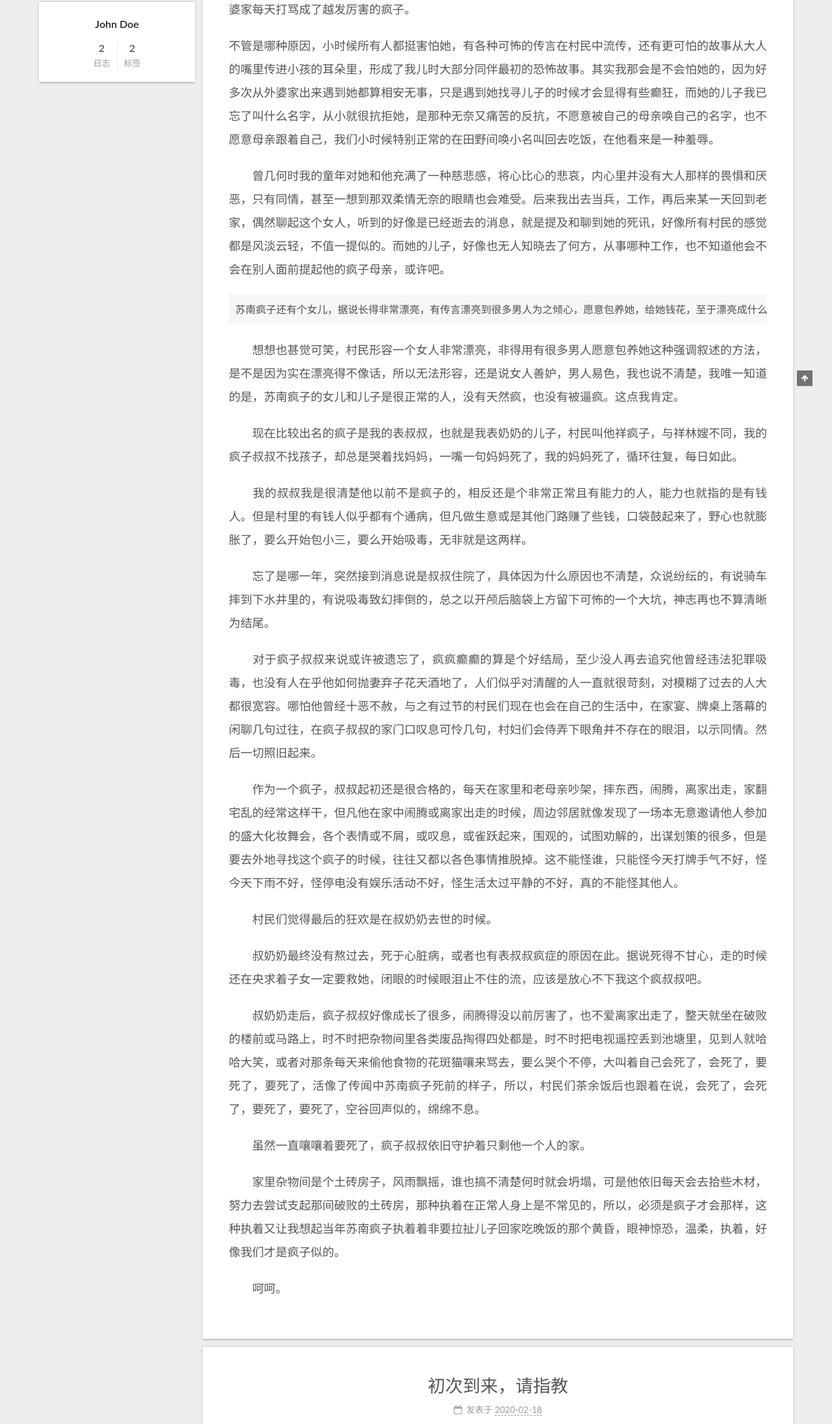
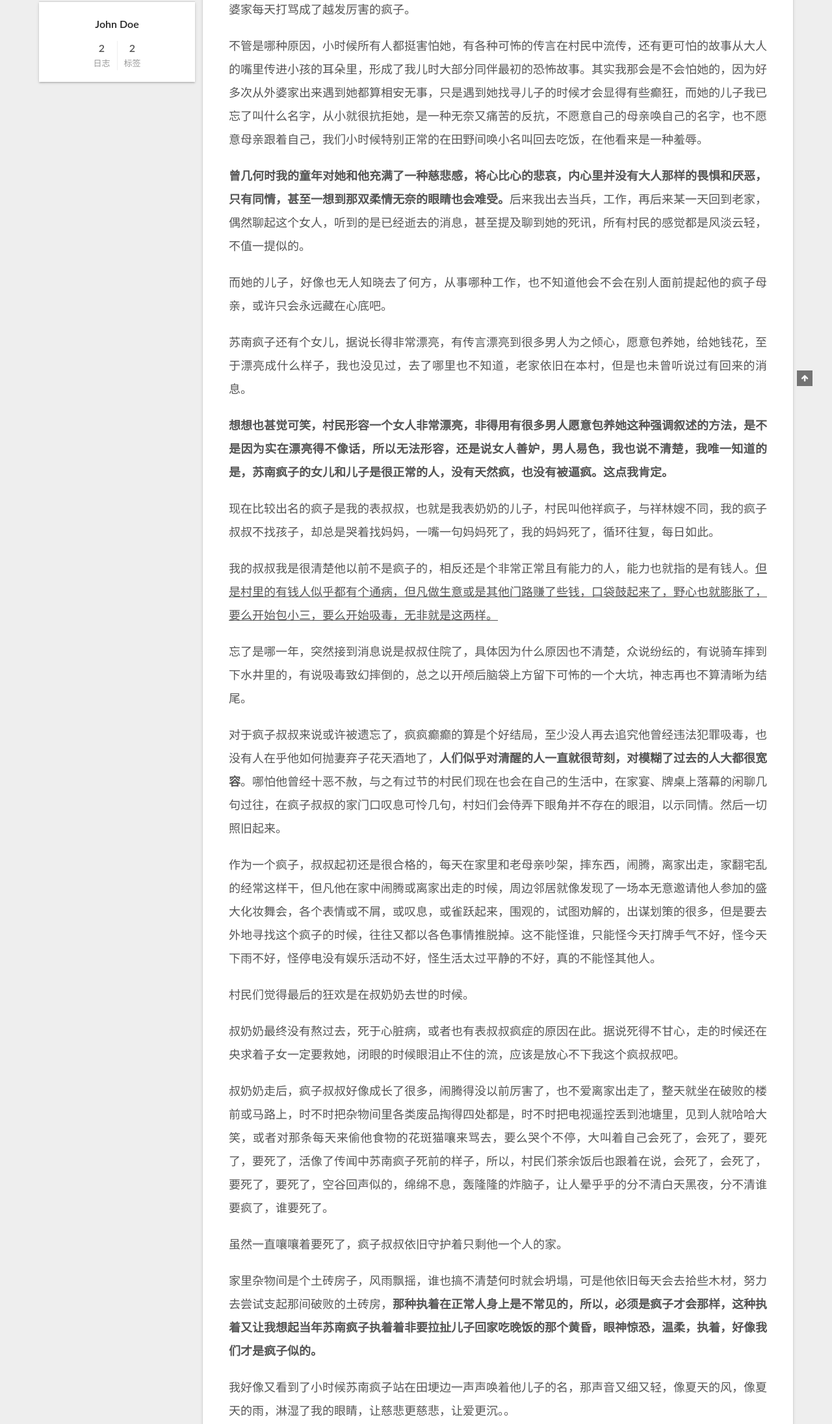
Before and after one commit to Ssc-180/Ssc-180.github.io, a plain HTML site: page index.html in a window 1280 px wide. Shown: the part 306-2497 px from the top of the page at 65% size. Drawn offline with Linux system fonts and the light colour scheme.

Commit message:
Site updated: 2020-02-18 19:13:21

```diff
--- a/css/main.css
+++ b/css/main.css
@@ -1153,7 +1153,7 @@ pre .javascript .function {
 }
 .links-of-author a::before,
 .links-of-author span.exturl::before {
-  background: #b1c8d0;
+  background: #4ea344;
   border-radius: 50%;
   content: ' ';
   display: inline-block;
--- a/index.html
+++ b/index.html
@@ -201,7 +201,7 @@
               <span class="post-meta-item-text">发表于</span>
 
 
-              <time title="创建时间：2020-02-18 16:30:20 / 修改时间：18:52:05" itemprop="dateCreated datePublished" datetime="2020-02-18T16:30:20+08:00">2020-02-18</time>
+              <time title="创建时间：2020-02-18 16:30:20 / 修改时间：19:12:48" itemprop="dateCreated datePublished" datetime="2020-02-18T16:30:20+08:00">2020-02-18</time>
             </span>
 
 
@@ -217,20 +217,22 @@
 
           <p><strong>从小到大，每个人的一生中绝对会有一个或者几个疯子，我们村也不例外，而且还不止一个。</strong></p>
 <p>印象里最早知道的一个疯子是同村外婆家旁边的苏南疯子，这是个从外地嫁过来的女人，起初说是这个女人嫁过来是正常人，后来被老公和婆婆打骂成了疯子，还有人说这个女人本来精神就有问题，嫁过来后被婆家每天打骂成了越发厉害的疯子。</p>
-<p>不管是哪种原因，小时候所有人都挺害怕她，有各种可怖的传言在村民中流传，还有更可怕的故事从大人的嘴里传进小孩的耳朵里，形成了我儿时大部分同伴最初的恐怖故事。其实我那会是不会怕她的，因为好多次从外婆家出来遇到她都算相安无事，只是遇到她找寻儿子的时候才会显得有些癫狂，而她的儿子我已忘了叫什么名字，从小就很抗拒她，是那种无奈又痛苦的反抗，不愿意被自己的母亲唤自己的名字，也不愿意母亲跟着自己，我们小时候特别正常的在田野间唤小名叫回去吃饭，在他看来是一种羞辱。</p>
-<p>　　曾几何时我的童年对她和他充满了一种慈悲感，将心比心的悲哀，内心里并没有大人那样的畏惧和厌恶，只有同情，甚至一想到那双柔情无奈的眼睛也会难受。后来我出去当兵，工作，再后来某一天回到老家，偶然聊起这个女人，听到的好像是已经逝去的消息，就是提及和聊到她的死讯，好像所有村民的感觉都是风淡云轻，不值一提似的。而她的儿子，好像也无人知晓去了何方，从事哪种工作，也不知道他会不会在别人面前提起他的疯子母亲，或许吧。 </p>
-<pre><code>苏南疯子还有个女儿，据说长得非常漂亮，有传言漂亮到很多男人为之倾心，愿意包养她，给她钱花，至于漂亮成什么样子，我也没见过，去了哪里也不知道，老家依旧在本村，但是也未曾听说过有回来的消息。</code></pre><p>　　想想也甚觉可笑，村民形容一个女人非常漂亮，非得用有很多男人愿意包养她这种强调叙述的方法，是不是因为实在漂亮得不像话，所以无法形容，还是说女人善妒，男人易色，我也说不清楚，我唯一知道的是，苏南疯子的女儿和儿子是很正常的人，没有天然疯，也没有被逼疯。这点我肯定。</p>
-<p>　　现在比较出名的疯子是我的表叔叔，也就是我表奶奶的儿子，村民叫他祥疯子，与祥林嫂不同，我的疯子叔叔不找孩子，却总是哭着找妈妈，一嘴一句妈妈死了，我的妈妈死了，循环往复，每日如此。</p>
-<p>　　我的叔叔我是很清楚他以前不是疯子的，相反还是个非常正常且有能力的人，能力也就指的是有钱人。但是村里的有钱人似乎都有个通病，但凡做生意或是其他门路赚了些钱，口袋鼓起来了，野心也就膨胀了，要么开始包小三，要么开始吸毒，无非就是这两样。</p>
-<p>　　忘了是哪一年，突然接到消息说是叔叔住院了，具体因为什么原因也不清楚，众说纷纭的，有说骑车摔到下水井里的，有说吸毒致幻摔倒的，总之以开颅后脑袋上方留下可怖的一个大坑，神志再也不算清晰为结尾。</p>
-<p>　　对于疯子叔叔来说或许被遗忘了，疯疯癫癫的算是个好结局，至少没人再去追究他曾经违法犯罪吸毒，也没有人在乎他如何抛妻弃子花天酒地了，人们似乎对清醒的人一直就很苛刻，对模糊了过去的人大都很宽容。哪怕他曾经十恶不赦，与之有过节的村民们现在也会在自己的生活中，在家宴、牌桌上落幕的闲聊几句过往，在疯子叔叔的家门口叹息可怜几句，村妇们会侍弄下眼角并不存在的眼泪，以示同情。然后一切照旧起来。</p>
-<p>　　作为一个疯子，叔叔起初还是很合格的，每天在家里和老母亲吵架，摔东西，闹腾，离家出走，家翻宅乱的经常这样干，但凡他在家中闹腾或离家出走的时候，周边邻居就像发现了一场本无意邀请他人参加的盛大化妆舞会，各个表情或不屑，或叹息，或雀跃起来，围观的，试图劝解的，出谋划策的很多，但是要去外地寻找这个疯子的时候，往往又都以各色事情推脱掉。这不能怪谁，只能怪今天打牌手气不好，怪今天下雨不好，怪停电没有娱乐活动不好，怪生活太过平静的不好，真的不能怪其他人。</p>
-<p>　　村民们觉得最后的狂欢是在叔奶奶去世的时候。</p>
-<p>　　叔奶奶最终没有熬过去，死于心脏病，或者也有表叔叔疯症的原因在此。据说死得不甘心，走的时候还在央求着子女一定要救她，闭眼的时候眼泪止不住的流，应该是放心不下我这个疯叔叔吧。</p>
-<p>　　叔奶奶走后，疯子叔叔好像成长了很多，闹腾得没以前厉害了，也不爱离家出走了，整天就坐在破败的楼前或马路上，时不时把杂物间里各类废品掏得四处都是，时不时把电视遥控丢到池塘里，见到人就哈哈大笑，或者对那条每天来偷他食物的花斑猫嚷来骂去，要么哭个不停，大叫着自己会死了，会死了，要死了，要死了，活像了传闻中苏南疯子死前的样子，所以，村民们茶余饭后也跟着在说，会死了，会死了，要死了，要死了，空谷回声似的，绵绵不息。</p>
-<p>　　虽然一直嚷嚷着要死了，疯子叔叔依旧守护着只剩他一个人的家。</p>
-<p>　　家里杂物间是个土砖房子，风雨飘摇，谁也搞不清楚何时就会坍塌，可是他依旧每天会去拾些木材，努力去尝试支起那间破败的土砖房，那种执着在正常人身上是不常见的，所以，必须是疯子才会那样，这种执着又让我想起当年苏南疯子执着着非要拉扯儿子回家吃晚饭的那个黄昏，眼神惊恐，温柔，执着，好像我们才是疯子似的。</p>
-<p>　　呵呵。</p>
+<p>不管是哪种原因，小时候所有人都挺害怕她，有各种可怖的传言在村民中流传，还有更可怕的故事从大人的嘴里传进小孩的耳朵里，形成了我儿时大部分同伴最初的恐怖故事。其实我那会是不会怕她的，因为好多次从外婆家出来遇到她都算相安无事，只是遇到她找寻儿子的时候才会显得有些癫狂，而她的儿子我已忘了叫什么名字，从小就很抗拒她，是一种无奈又痛苦的反抗，不愿意自己的母亲唤自己的名字，也不愿意母亲跟着自己，我们小时候特别正常的在田野间唤小名叫回去吃饭，在他看来是一种羞辱。</p>
+<p><strong>曾几何时我的童年对她和他充满了一种慈悲感，将心比心的悲哀，内心里并没有大人那样的畏惧和厌恶，只有同情，甚至一想到那双柔情无奈的眼睛也会难受。</strong>后来我出去当兵，工作，再后来某一天回到老家，偶然聊起这个女人，听到的是已经逝去的消息，甚至提及聊到她的死讯，所有村民的感觉都是风淡云轻，不值一提似的。</p>
+<p>而她的儿子，好像也无人知晓去了何方，从事哪种工作，也不知道他会不会在别人面前提起他的疯子母亲，或许只会永远藏在心底吧。 </p>
+<p>苏南疯子还有个女儿，据说长得非常漂亮，有传言漂亮到很多男人为之倾心，愿意包养她，给她钱花，至于漂亮成什么样子，我也没见过，去了哪里也不知道，老家依旧在本村，但是也未曾听说过有回来的消息。</p>
+<p><strong>想想也甚觉可笑，村民形容一个女人非常漂亮，非得用有很多男人愿意包养她这种强调叙述的方法，是不是因为实在漂亮得不像话，所以无法形容，还是说女人善妒，男人易色，我也说不清楚，我唯一知道的是，苏南疯子的女儿和儿子是很正常的人，没有天然疯，也没有被逼疯。这点我肯定。</strong></p>
+<p>现在比较出名的疯子是我的表叔叔，也就是我表奶奶的儿子，村民叫他祥疯子，与祥林嫂不同，我的疯子叔叔不找孩子，却总是哭着找妈妈，一嘴一句妈妈死了，我的妈妈死了，循环往复，每日如此。</p>
+<p>我的叔叔我是很清楚他以前不是疯子的，相反还是个非常正常且有能力的人，能力也就指的是有钱人。<u>但是村里的有钱人似乎都有个通病，但凡做生意或是其他门路赚了些钱，口袋鼓起来了，野心也就膨胀了，要么开始包小三，要么开始吸毒，无非就是这两样。</u></p>
+<p>忘了是哪一年，突然接到消息说是叔叔住院了，具体因为什么原因也不清楚，众说纷纭的，有说骑车摔到下水井里的，有说吸毒致幻摔倒的，总之以开颅后脑袋上方留下可怖的一个大坑，神志再也不算清晰为结尾。</p>
+<p>对于疯子叔叔来说或许被遗忘了，疯疯癫癫的算是个好结局，至少没人再去追究他曾经违法犯罪吸毒，也没有人在乎他如何抛妻弃子花天酒地了，<strong>人们似乎对清醒的人一直就很苛刻，对模糊了过去的人大都很宽容</strong>。哪怕他曾经十恶不赦，与之有过节的村民们现在也会在自己的生活中，在家宴、牌桌上落幕的闲聊几句过往，在疯子叔叔的家门口叹息可怜几句，村妇们会侍弄下眼角并不存在的眼泪，以示同情。然后一切照旧起来。</p>
+<p>作为一个疯子，叔叔起初还是很合格的，每天在家里和老母亲吵架，摔东西，闹腾，离家出走，家翻宅乱的经常这样干，但凡他在家中闹腾或离家出走的时候，周边邻居就像发现了一场本无意邀请他人参加的盛大化妆舞会，各个表情或不屑，或叹息，或雀跃起来，围观的，试图劝解的，出谋划策的很多，但是要去外地寻找这个疯子的时候，往往又都以各色事情推脱掉。这不能怪谁，只能怪今天打牌手气不好，怪今天下雨不好，怪停电没有娱乐活动不好，怪生活太过平静的不好，真的不能怪其他人。</p>
+<p>村民们觉得最后的狂欢是在叔奶奶去世的时候。</p>
+<p>叔奶奶最终没有熬过去，死于心脏病，或者也有表叔叔疯症的原因在此。据说死得不甘心，走的时候还在央求着子女一定要救她，闭眼的时候眼泪止不住的流，应该是放心不下我这个疯叔叔吧。</p>
+<p>叔奶奶走后，疯子叔叔好像成长了很多，闹腾得没以前厉害了，也不爱离家出走了，整天就坐在破败的楼前或马路上，时不时把杂物间里各类废品掏得四处都是，时不时把电视遥控丢到池塘里，见到人就哈哈大笑，或者对那条每天来偷他食物的花斑猫嚷来骂去，要么哭个不停，大叫着自己会死了，会死了，要死了，要死了，活像了传闻中苏南疯子死前的样子，所以，村民们茶余饭后也跟着在说，会死了，会死了，要死了，要死了，空谷回声似的，绵绵不息，轰隆隆的炸脑子，让人晕乎乎的分不清白天黑夜，分不清谁要疯了，谁要死了。</p>
+<p>虽然一直嚷嚷着要死了，疯子叔叔依旧守护着只剩他一个人的家。</p>
+<p>家里杂物间是个土砖房子，风雨飘摇，谁也搞不清楚何时就会坍塌，可是他依旧每天会去拾些木材，努力去尝试支起那间破败的土砖房，<strong>那种执着在正常人身上是不常见的，所以，必须是疯子才会那样，这种执着又让我想起当年苏南疯子执着着非要拉扯儿子回家吃晚饭的那个黄昏，眼神惊恐，温柔，执着，好像我们才是疯子似的。</strong></p>
+<p>我好像又看到了小时候苏南疯子站在田埂边一声声唤着他儿子的名，那声音又细又轻，像夏天的风，像夏天的雨，淋湿了我的眼睛，让慈悲更慈悲，让爱更沉。。</p>
 
 
     </div>
```
Also changed, not shown: 2020/02/18/初次到来/index.html (+2 -2 lines), 2020/02/18/疯子/index.html (+18 -16 lines).
